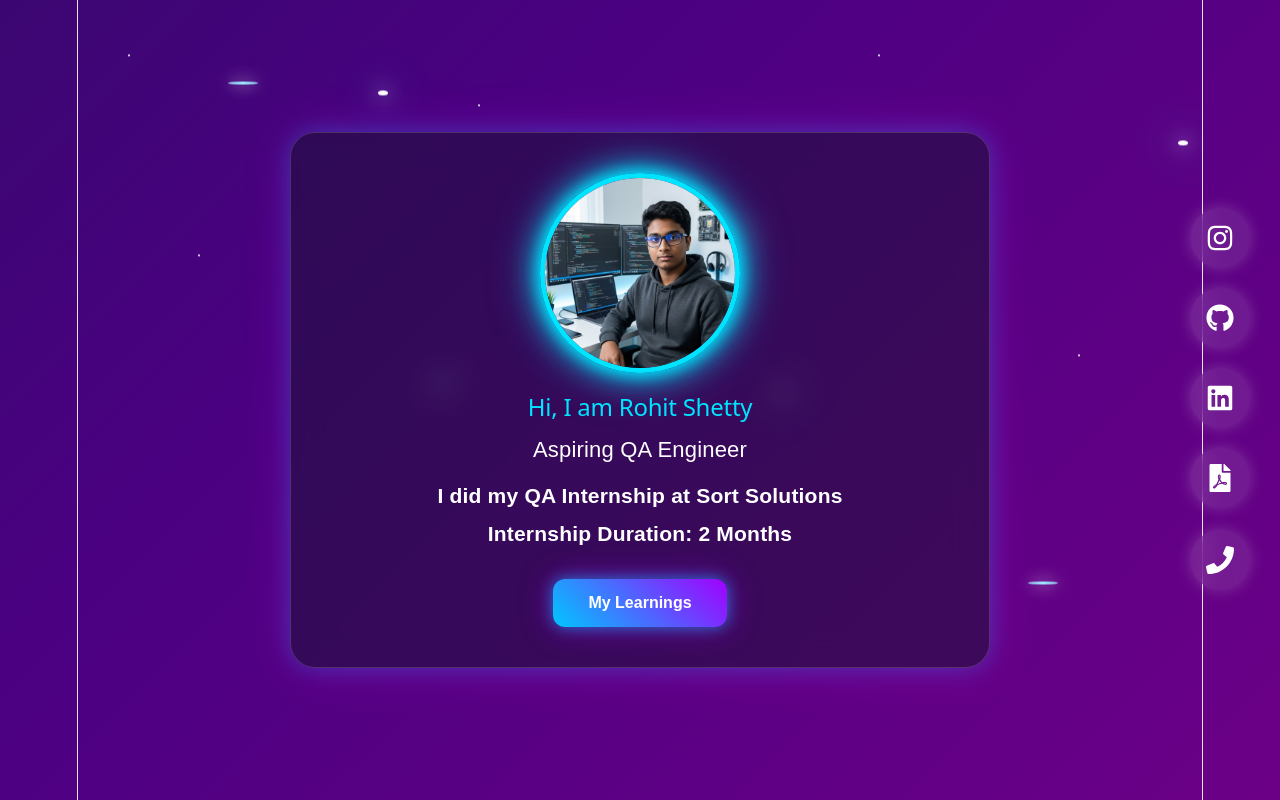
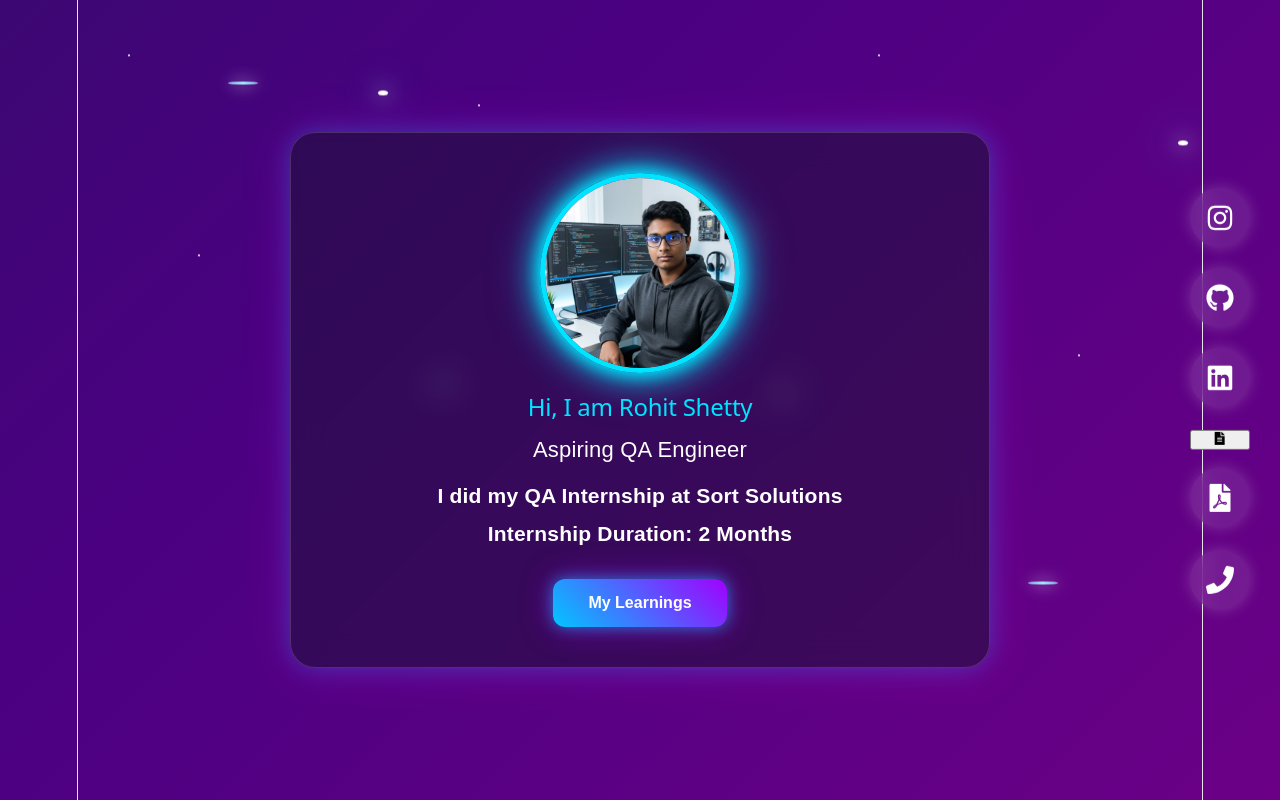
Before and after one commit to RohitkdShetty/QA_portfolio, a React (Vite) app in the folder reactjs_example/my_first_app/: page / in a window 1280 px wide. Built offline with nearby package versions, Linux system fonts and the light colour scheme.

Commit message:
Add resume button and icon to user links
Added a button to view resume and included FaFileAlt icon.

```diff
--- a/reactjs_example/my_first_app/src/user_links.jsx
+++ b/reactjs_example/my_first_app/src/user_links.jsx
@@ -4,7 +4,8 @@ import {
   FaGithub,
   FaLinkedin,
   FaPhone,
-  FaFilePdf
+  FaFilePdf,
+  FaFileAlt
 } from "react-icons/fa";
 
 export const UserLinks = () => {
@@ -17,6 +18,7 @@ export const UserLinks = () => {
         href="https://www.instagram.com/shetty_rohit24/"
         target="_blank"
         rel="noreferrer"
+        title="Instagram"
       >
         <FaInstagram />
       </a>
@@ -25,6 +27,7 @@ export const UserLinks = () => {
         href="https://github.com/RohitkdShetty"
         target="_blank"
         rel="noreferrer"
+        title="GitHub"
       >
         <FaGithub />
       </a>
@@ -33,9 +36,17 @@ export const UserLinks = () => {
         href="https://www.linkedin.com/in/rohit-shetty-451ab728a/"
         target="_blank"
         rel="noreferrer"
+        title="LinkedIn"
       >
         <FaLinkedin />
       </a>
+      <button
+    className="icon-btn"
+    onClick={() => window.open('/Resume_Rohit_shetty_.pdf', '_blank')}
+    title="View Resume"
+>
+     <FaFileAlt />
+       </button>
 
       <a
       href="/Resume_Rohit_shetty_.pdf"
@@ -51,6 +62,7 @@ export const UserLinks = () => {
         <button
           className="phone-icon"
           onClick={() => setShowPhone(!showPhone)}
+          title="View Phone Number"
         >
           <FaPhone />
         </button>
```
